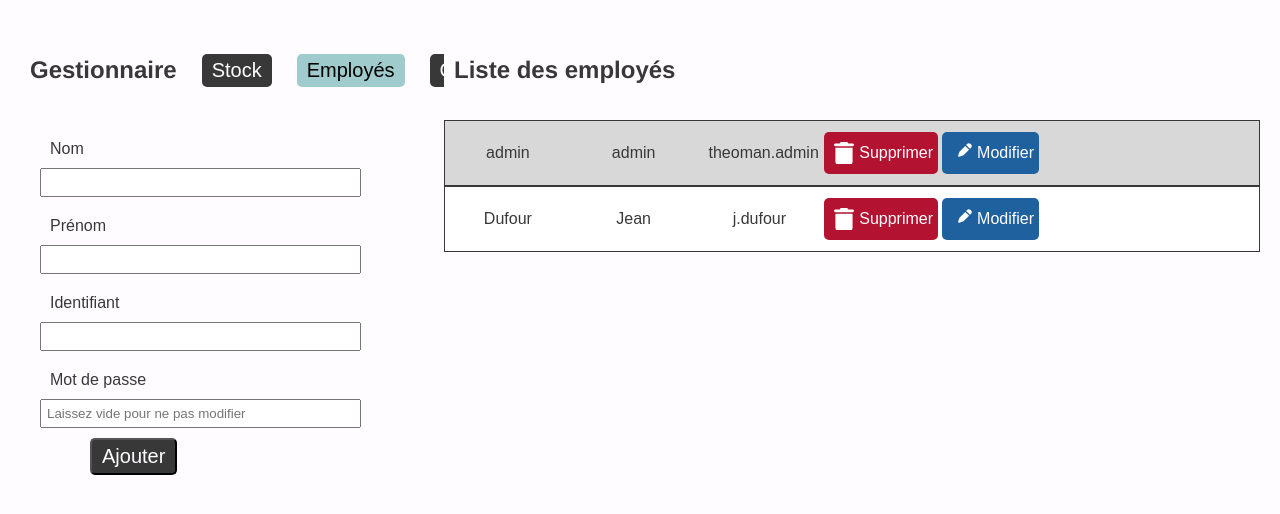
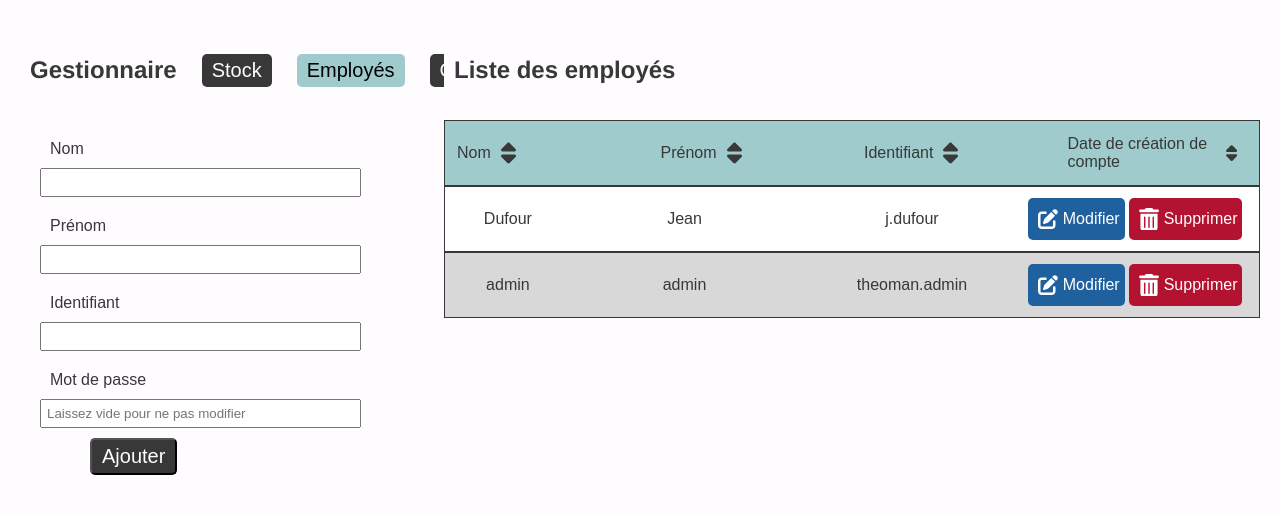
Before and after one commit to Gab-ia/shoe_shop, a PHP site: page /pages/back/dashboard_employees.php in a window 1280 px wide. Shown: the part 100-614 px from the top of the page. Run offline with PHP 8.4, Linux system fonts and the light colour scheme; data comes from the database, SQL or seed files in the repository; a stand-in replaces the project's code that opens the database connection.

Commit message:
page employees fini

```diff
--- a/css/back.css
+++ b/css/back.css
@@ -319,6 +319,10 @@ header {
     width: calc(100%/6);
 }
 
+.size4 {
+    width: calc(100%/4);
+}
+
 /* Flash */
 
 .alert {
--- a/pages/back/dashboard_employees.php
+++ b/pages/back/dashboard_employees.php
@@ -1,11 +1,8 @@
 <?php
-// dashboard_employees.php
-
-include '../../connexion.php';  // Ce fichier définit $db
+include '../../connexion.php';
 include 'functionEmployees.php';
 include '../../composants/back/flash.php';
 
-// Gestion de la suppression via GET
 if (isset($_GET['action']) && $_GET['action'] == 'delete' && !empty($_GET['id'])) {
     $id = $_GET['id'];
     deleteEmployee($db, $id);
@@ -14,7 +11,6 @@ if (isset($_GET['action']) && $_GET['action'] == 'delete' && !empty($_GET['id'])
     exit();
 }
 
-// Traitement du formulaire (ajout ou modification)
 if ($_SERVER['REQUEST_METHOD'] === 'POST') {
     $employee_id = isset($_POST['employee_id']) ? trim($_POST['employee_id']) : '';
     $employee_nom = isset($_POST['employee_nom']) ? trim($_POST['employee_nom']) : '';
@@ -23,19 +19,15 @@ if ($_SERVER['REQUEST_METHOD'] === 'POST') {
     $employee_mdp = isset($_POST['employee_mdp']) ? trim($_POST['employee_mdp']) : '';
 
     if (!empty($employee_id)) {
-        // Modification d'un employé existant
         if ($employee_mdp === "") {
-            // Si le champ mot de passe est vide, on ne le modifie pas
             updateEmployeeWithoutPassword($db, $employee_id, $employee_nom, $employee_prenom, $employee_identifiant);
             setFlash("L'employé a été modifié avec succès (mot de passe inchangé)", "success");
         } else {
-            // Sinon, on hache le nouveau mot de passe et on le met à jour
             $hashedPassword = password_hash($employee_mdp, PASSWORD_DEFAULT);
             updateEmployee($db, $employee_id, $employee_nom, $employee_prenom, $employee_identifiant, $hashedPassword);
             setFlash("L'employé a été modifié avec succès", "success");
         }
     } else {
-        // Ajout d'un nouvel employé
         $hashedPassword = password_hash($employee_mdp, PASSWORD_DEFAULT);
         addEmployee($db, $employee_nom, $employee_prenom, $employee_identifiant, $hashedPassword);
         setFlash("L'employé a été ajouté avec succès", "success");
@@ -44,8 +36,16 @@ if ($_SERVER['REQUEST_METHOD'] === 'POST') {
     exit();
 }
 
-// Récupération de la liste des employés
-$getEmployees = getEmployees($db);
+$currentSort = $_GET['sort'] ?? '';
+$currentOrder = $_GET['order'] ?? 'asc';
+
+$getEmployees = getEmployees($db, $currentSort, $currentOrder);
+
+function getSortLink($field, $currentSort, $currentOrder) {
+    $newOrder = ($currentSort === $field && $currentOrder === 'asc') ? 'desc' : 'asc';
+    return "?sort=$field&order=$newOrder";
+}
+
 ?>
 <!DOCTYPE html>
 <html lang="fr">
@@ -53,14 +53,13 @@ $getEmployees = getEmployees($db);
 <head>
     <meta charset="UTF-8">
     <meta name="viewport" content="width=device-width, initial-scale=1.0">
-    <link rel="stylesheet" href="/shoe_shop/css/back.css">
+    <link rel="stylesheet" href="/css/back.css">
     <title>Tableau de bord - Employés</title>
 </head>
 
 <body>
     <header>
         <h1 class="header_title">Bienvenue, /USER</h1>
-        <!-- Logo et autres éléments d'en-tête -->
         <svg class="header_logo" version="1.1" xmlns="http://www.w3.org/2000/svg" viewBox="0 0 300 162" width="300px"
             height="168px">
             <path class="couleur-logo"
@@ -78,43 +77,82 @@ $getEmployees = getEmployees($db);
             </svg>
         </a>
     </header>
+
     <div class="alertDiv">
         <?php displayFlash(); ?>
     </div>
+
     <main>
+        <!-- Interface de gestion -->
+
         <section class="gestionnaire">
+
             <div class="gestionnaire_head">
+
                 <h2 class="section_title">Gestionnaire</h2>
+
                 <a id="stock" href="dashboard.php" class="gestionnaire_btn">Stock</a>
-                <a id="employee" href="dashboard_employees.php"
-                    class="gestionnaire_btn active_gestionnnaire_btn">Employés</a>
+                <a id="employee" href="dashboard_employees.php" class="gestionnaire_btn active_gestionnnaire_btn">Employés</a>
                 <a id="client" href="dashboard_clients.php" class="gestionnaire_btn">Clients</a>
+
             </div>
+
             <div class="gestionnaire_main">
-                <!-- Formulaire d'ajout/modification d'employé -->
-                <form id="gestionnaire_employee" class="gestionnaire_form" method="POST"
-                    action="dashboard_employees.php">
-                    <!-- Champ caché pour stocker l'ID de l'employé -->
+
+                <form id="gestionnaire_employee" class="gestionnaire_form" method="POST" action="dashboard_employees.php">
+
                     <input type="hidden" id="employee_id" name="employee_id">
                     <label for="employee_nom" class="form_label">Nom</label>
+
                     <input type="text" id="employee_nom" class="form_input" name="employee_nom">
                     <label for="employee_prenom" class="form_label">Prénom</label>
+
                     <input type="text" id="employee_prenom" class="form_input" name="employee_prenom">
                     <label for="employee_identifiant" class="form_label">Identifiant</label>
+
                     <input type="text" id="employee_identifiant" class="form_input" name="employee_identifiant">
                     <label for="employee_mdp" class="form_label">Mot de passe</label>
-                    <input type="text" id="employee_mdp" class="form_input" name="employee_mdp"
-                        placeholder="Laissez vide pour ne pas modifier">
+
+                    <input type="text" id="employee_mdp" class="form_input" name="employee_mdp" placeholder="Laissez vide pour ne pas modifier">
+
                     <input type="submit" id="form_validation_employee" class="form_validation_btn" value="Ajouter">
+
                 </form>
             </div>
         </section>
+
         <!-- Affichage de la liste des employés -->
+
         <section id="list" class="list">
+
             <div class="list_head">
                 <h2 id="list_title_employee" class="list_title">Liste des employés</h2>
             </div>
+
             <div id="list_employee" class="list_main">
+
+                <div class="list_item_filter">
+                    <?php
+                        $fields = [
+                            'nom' => 'Nom',
+                            'prenom' => 'Prénom',
+                            'identifiant' => 'Identifiant',
+                            'id' => 'Date de création de compte'
+                        ];
+
+                        foreach ($fields as $field => $label) {
+                            $link = getSortLink($field, $currentSort, $currentOrder);
+                            $isActive = ($currentSort === $field) ? 'list_icon_filter_active' : '';
+                            echo '<a class="size4 list_info_filter" href="' . $link . '">';
+                            echo $label;
+                            echo '<svg class="list_icon_filter ' . $isActive . '" xmlns="http://www.w3.org/2000/svg" viewBox="0 0 320 512">';
+                            echo '<path d="M137.4 41.4c12.5-12.5 32.8-12.5 45.3 0l128 128c9.2 9.2 11.9 22.9 6.9 34.9s-16.6 19.8-29.6 19.8L32 224c-12.9 0-24.6-7.8-29.6-19.8s-2.2-25.7 6.9-34.9l128-128zm0 429.3l-128-128c-9.2-9.2-11.9-22.9-6.9-34.9s16.6-19.8 29.6-19.8l256 0c12.9 0 24.6 7.8 29.6 19.8s2.2 25.7-6.9 34.9l-128 128c-12.5 12.5-32.8 12.5-45.3 0z"/>';
+                            echo '</svg>';
+                            echo '</a>';
+                        }
+                    ?>
+                </div>
+
                 <?php foreach ($getEmployees as $employee): ?>
                     <div class="list_item" data-id="<?= $employee['id'] ?>"
                         data-nom="<?= htmlspecialchars($employee['nom']) ?>"
@@ -122,50 +160,32 @@ $getEmployees = getEmployees($db);
                         data-identifiant="<?= htmlspecialchars($employee['identifiant']) ?>"
                         data-mdp="<?= htmlspecialchars($employee['mdp']) ?>">
                         <p class="list_info size8"><?= htmlspecialchars($employee['nom']) ?></p>
-                        <p class="size8 list_info"><?= htmlspecialchars($employee['prenom']) ?></p>
-                        <p class="size8 list_info"><?= htmlspecialchars($employee['identifiant']) ?></p>
-                        <!-- Lien de suppression avec confirmation -->
-                        <a href="dashboard_employees.php?action=delete&id=<?= $employee['id'] ?>" class="list_delete_btn"
-                            onclick="return confirm('Êtes-vous sûr de vouloir supprimer cet employé ?');">
-                            <svg class="list_icon" xmlns="http://www.w3.org/2000/svg" viewBox="0 0 448 512">
-                                <path
-                                    d="M135.2 17.7C140.6 6.8 151.7 0 163.8 0L284.2 0c12.1 0 23.2 6.8 28.6 17.7L320 32l96 0c17.7 0 32 14.3 32 32s-14.3 32-32 32L32 96C14.3 96 0 81.7 0 64S14.3 32 32 32l96 0 7.2-14.3zM32 128l384 0 0 320c0 35.3-28.7 64-64 64L96 512c-35.3 0-64-28.7-64-64l0-320z" />
-                            </svg>
-                            Supprimer
-                        </a>
-                        <!-- Bouton de modification -->
-                        <a href="#" class="list_modify_btn">
-                            <svg class="list_icon" xmlns="http://www.w3.org/2000/svg" viewBox="0 0 512 512">
-                                <path
-                                    d="M471.6 21.7c-21.9-21.9-57.3-21.9-79.2 0L362.3 51.7l97.9 97.9 30.1-30.1c21.9-21.9 21.9-57.3 0-79.2L471.6 21.7zM172.4 241.7l167.3-167.3L437.7 172.3 300.4 309.6c-6.1 6.1-13.6 10.8-21.9 13.5l-88.8 29.6c-8.6 2.9-18.1.6-24.6-5.8s-8.7-15.9-5.8-24.6l29.6-88.8c2.7-8.2 7.4-15.7 13.5-21.9z" />
-                            </svg>
-                            Modifier
-                        </a>
+                        <p class="size4 list_info"><?= htmlspecialchars($employee['prenom']) ?></p>
+                        <p class="size4 list_info"><?= htmlspecialchars($employee['identifiant']) ?></p>
+
+                        <a href="#" class=" list_modify_btn"><svg class="list_icon" xmlns="http://www.w3.org/2000/svg" viewBox="0 0 512 512"><path d="M471.6 21.7c-21.9-21.9-57.3-21.9-79.2 0L362.3 51.7l97.9 97.9 30.1-30.1c21.9-21.9 21.9-57.3 0-79.2L471.6 21.7zm-299.2 220c-6.1 6.1-10.8 13.6-13.5 21.9l-29.6 88.8c-2.9 8.6-.6 18.1 5.8 24.6s15.9 8.7 24.6 5.8l88.8-29.6c8.2-2.7 15.7-7.4 21.9-13.5L437.7 172.3 339.7 74.3 172.4 241.7zM96 64C43 64 0 107 0 160L0 416c0 53 43 96 96 96l256 0c53 0 96-43 96-96l0-96c0-17.7-14.3-32-32-32s-32 14.3-32 32l0 96c0 17.7-14.3 32-32 32L96 448c-17.7 0-32-14.3-32-32l0-256c0-17.7 14.3-32 32-32l96 0c17.7 0 32-14.3 32-32s-14.3-32-32-32L96 64z"/></svg>Modifier</a>
+                        <a  class=" list_delete_btn" onclick="showModal('modal-<?= $employee['id'] ?>')"><svg class="list_icon" xmlns="http://www.w3.org/2000/svg" viewBox="0 0 448 512"><path d="M135.2 17.7C140.6 6.8 151.7 0 163.8 0L284.2 0c12.1 0 23.2 6.8 28.6 17.7L320 32l96 0c17.7 0 32 14.3 32 32s-14.3 32-32 32L32 96C14.3 96 0 81.7 0 64S14.3 32 32 32l96 0 7.2-14.3zM32 128l384 0 0 320c0 35.3-28.7 64-64 64L96 512c-35.3 0-64-28.7-64-64l0-320zm96 64c-8.8 0-16 7.2-16 16l0 224c0 8.8 7.2 16 16 16s16-7.2 16-16l0-224c0-8.8-7.2-16-16-16zm96 0c-8.8 0-16 7.2-16 16l0 224c0 8.8 7.2 16 16 16s16-7.2 16-16l0-224c0-8.8-7.2-16-16-16zm96 0c-8.8 0-16 7.2-16 16l0 224c0 8.8 7.2 16 16 16s16-7.2 16-16l0-224c0-8.8-7.2-16-16-16z"/></svg>Supprimer</a>
+
+                        <div id="modal-<?= $employee['id'] ?>" class="modal" >
+                            <div class="modal-content">
+                                <div class="modaltop">
+                                    <span class="close" onclick="closeModal('modal-<?= $employee['id'] ?>')">&times;</span>
+                                    <h2>Confirmation</h2>
+                                </div>
+                                <p class="modaltxt" id="modalText">Êtes-vous sûr de vouloir supprimer le compte de  <?= $employee['nom'] ?> <?= $employee['prenom']?> ?</p>
+                                <div class="modalconfirm">
+                                    <a id="" href="dashboard_employees.php?action=delete&id=<?= $employee['id'] ?>" class="list_delete_btn">Supprimer</a>&nbsp;
+                                    <a class="list_cancel_btn" onclick="closeModal('modal-<?= $employee['id'] ?>')">Annuler</a>
+                                </div>
+                            </div>
+                        </div>
                     </div>
                 <?php endforeach; ?>
             </div>
         </section>
     </main>
-    <!-- Script pour pré-remplir le formulaire en cas de modification -->
-    <script>
-        document.addEventListener('DOMContentLoaded', function () {
-            const modifyButtons = document.querySelectorAll('.list_modify_btn');
-            modifyButtons.forEach(function (button) {
-                button.addEventListener('click', function (e) {
-                    e.preventDefault();
-                    const listItem = this.closest('.list_item');
-                    document.getElementById('employee_id').value = listItem.getAttribute('data-id');
-                    document.getElementById('employee_nom').value = listItem.getAttribute('data-nom');
-                    document.getElementById('employee_prenom').value = listItem.getAttribute('data-prenom');
-                    document.getElementById('employee_identifiant').value = listItem.getAttribute('data-identifiant');
-                    // Pour la sécurité, ne pas pré-remplir le mot de passe (laisser vide pour le modifier)
-                    document.getElementById('employee_mdp').value = "";
-                    // Change le texte du bouton en "Modifier"
-                    document.getElementById('form_validation_employee').value = 'Modifier';
-                });
-            });
-        });
-    </script>
+
+    <script src="/js/dashboard.js"></script>
 </body>
 
 </html>
--- a/pages/back/functionEmployees.php
+++ b/pages/back/functionEmployees.php
@@ -1,16 +1,27 @@
 <?php
-// functionEmployees.php
-
 /**
  * Récupère la liste de tous les employés.
  *
  * @param PDO $db
  * @return array
  */
-function getEmployees($db)
-{
-    $stmt = $db->query("SELECT * FROM employees ORDER BY id DESC");
-    return $stmt->fetchAll(PDO::FETCH_ASSOC);
+function getEmployees($db, $sort = 'nom', $order = 'asc') {
+    try {
+        $validFields = ['nom', 'prenom', 'identifiant', 'id'];
+        if (!in_array($sort, $validFields)) {
+            $sort = 'id';
+        }
+
+        if ($order !== 'asc' && $order !== 'desc') {
+            $order = 'asc';
+        }
+
+        $query = $db->prepare("SELECT * FROM employees ORDER BY $sort $order");
+        $query->execute();
+        return $query->fetchAll(PDO::FETCH_ASSOC);
+    } catch (PDOException $e) {
+        return false;
+    }
 }
 
 /**
```
Also changed, not shown: js/dashboard.js (+16 -0 lines), pages/back/dashboard_clients.php (+0 -17 lines).
